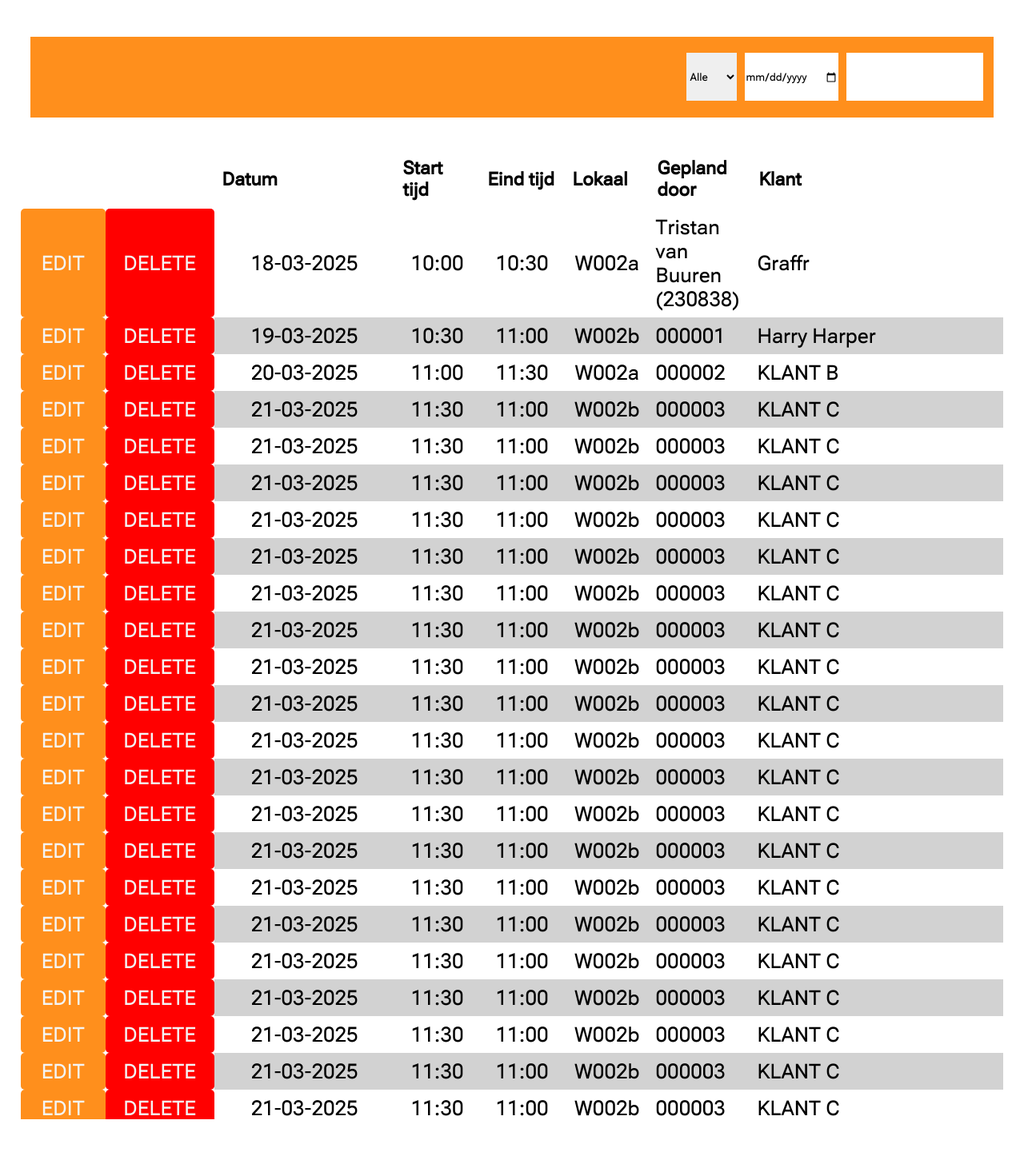
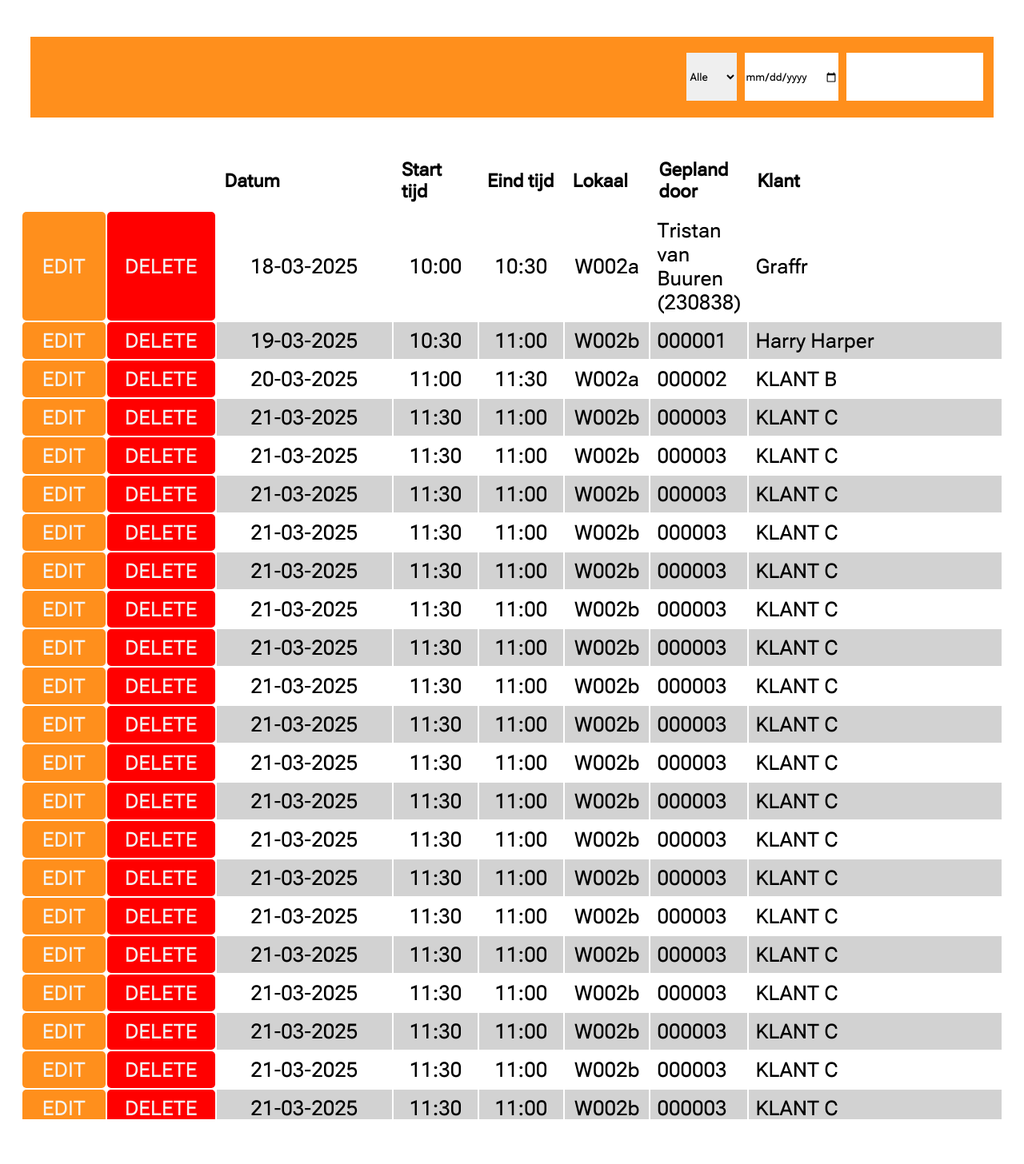
Before and after one commit to JesseHardorff/Klant-Kamer-Reservering, a PHP site: page /lijst.php in a window 1280 px wide; the page is wider, and only the part inside the window is pictured. Shown: the part 500-1956 px from the top of that part at 80% size. Run offline with PHP 8.4, Linux system fonts and the light colour scheme.

Commit message:
table srcoll

```diff
--- a/assets/css/lijst.css
+++ b/assets/css/lijst.css
@@ -77,7 +77,6 @@ input, select {
 /* MARK: Table
 */
 
-
 th, td {
     padding:  8px;
     font-size: 2vw;
@@ -88,6 +87,7 @@ th, td {
 .table-wrapper {
     height: 60vh; /* Set a fixed height for scrolling */
     overflow-y: auto;
+    background-color: white;
     /* border: 1px solid #ccc; */
 }
 
@@ -95,7 +95,8 @@ th, td {
 table {
     width: 96vw;
     margin: 0 auto;
-    border-collapse: collapse;
+    border-collapse: separate;
+    background-color: white;
 }
 
 /* Make the table header sticky */
@@ -103,8 +104,12 @@ thead {
     position: sticky;
     top: 0;
     background: white; /* Ensure header remains visible */
+    /* border-left: 1px rgb(123, 31, 31) solid; */
     z-index: 2; /* Make sure it stays above the content */
-    /* border-bottom: 2px solid black; */
+    border-top: 2px solid black;
+
+    /* border-collapse: separate; */
+    gap: 0;
 }
 
 /* Ensure th elements are styled properly */
@@ -112,11 +117,12 @@ th {
     padding: 10px;
     font-size: 1.8vw;
     font-weight: bold;
-    /* background-color: var(--bureau-orange); Match header color */
+    background-color: white;
     /* color: white; */
     text-align: left;
 
-    /* outline: 2px white solid; */
+    /* border: rgb(168, 27, 27) 4px solid; */
+    outline: 2px rgb(255, 255, 255) solid;
 }
 
 .table-item:nth-child(even) {
--- a/lijst.php
+++ b/lijst.php
@@ -39,9 +39,6 @@
             <input type="date">
             <input type="search">
         </div>
-        <div class="table-header">
-            <!-- <p></p><p></p><p>Datum</p><p>Start tijd</p><p>Eind tijd</p><p>Lokaal</p><p>Gepland door</p><p>Klant</p> -->
-        </div>
         <div class="table-wrapper">
             <table>
                 <thead>
```
